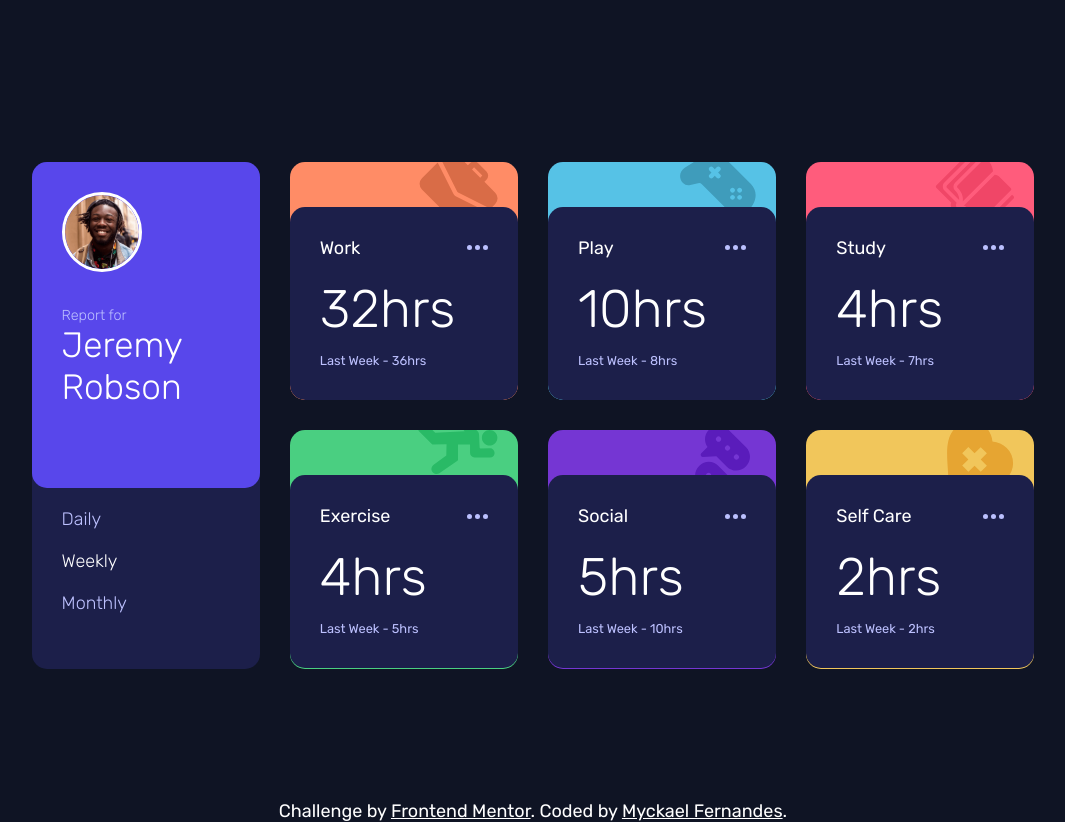
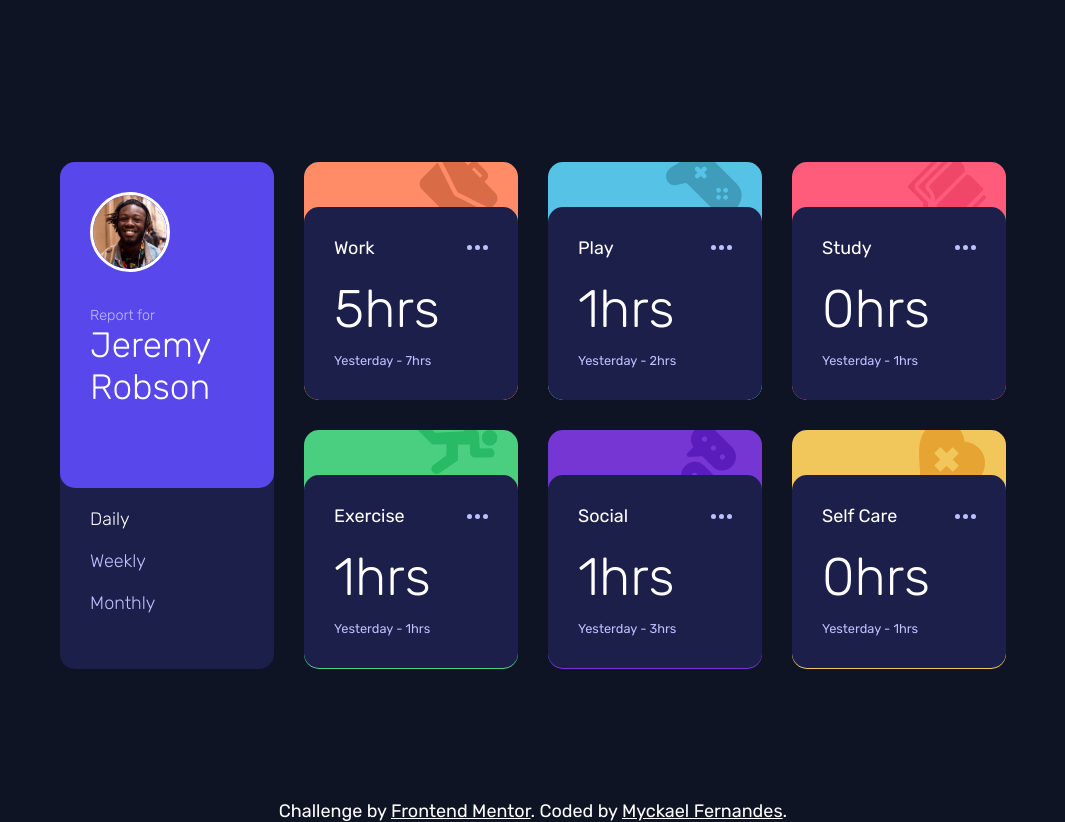
Before and after one commit to MyckaelF/time-tracking-dashboard, a plain HTML site: page index.html in a window 1280 px wide. Both pictures are taken after a click on the element "Daily". Shown: the whole page, without its empty margins (107-1172 px from the left). Drawn offline with Linux system fonts and the light colour scheme.

Commit message:
adding js

```diff
--- a/index.html
+++ b/index.html
@@ -21,9 +21,9 @@
             </div>
           </div>
           <div class="paragraphs">
-            <p>Daily</p>
-            <p class="selected">Weekly</p>
-            <p>Monthly</p>
+            <p class="p" id="daily">Daily</p>
+            <p id="weekly" class="p" selected>Weekly</p>
+            <p class="p" id="monthly">Monthly</p>
           </div>
         </div>
         <div class="caseModel work">
@@ -34,8 +34,34 @@
               <img src="images/icon-ellipsis.svg" alt="icon-ellipsis">
             </div>
             <div class="hours">
-              <h2>32hrs</h2>
+              <h2 class="h2">32hrs</h2>
               <span>Last Week - 36hrs</span>
+            </div>
+          </div>
+        </div>
+        <div class="caseModel play">
+          <img src="images/icon-play.svg" alt="icon play">
+          <div class="informationCard">
+            <div class="header">
+              <p>Play</p>
+              <img src="images/icon-ellipsis.svg" alt="icon-ellipsis">
+            </div>
+            <div class="hours">
+              <h2 class="h2">10hrs</h2>
+              <span>Last Week - 8hrs</span>
+            </div>
+          </div>
+        </div>
+        <div class="caseModel study">
+          <img src="images/icon-study.svg" alt="icon study">
+          <div class="informationCard">
+            <div class="header">
+              <p>Study</p>
+              <img src="images/icon-ellipsis.svg" alt="icon-ellipsis">
+            </div>
+            <div class="hours">
+              <h2 class="h2">4hrs</h2>
+              <span>Last Week - 7hrs</span>
             </div>
           </div>
         </div>
@@ -47,23 +73,10 @@
               <img src="images/icon-ellipsis.svg" alt="icon-ellipsis">
             </div>
             <div class="hours">
-              <h2>4hrs</h2>
+              <h2 class="h2">4hrs</h2>
               <span>Last Week - 5hrs</span>
             </div>
         </div>
-        </div>
-        <div class="caseModel play">
-          <img src="images/icon-play.svg" alt="icon play">
-          <div class="informationCard">
-            <div class="header">
-              <p>Play</p>
-              <img src="images/icon-ellipsis.svg" alt="icon-ellipsis">
-            </div>
-            <div class="hours">
-              <h2>10hrs</h2>
-              <span>Last Week - 8hrs</span>
-            </div>
-          </div>
         </div>
         <div class="caseModel social">
           <img src="images/icon-social.svg" alt="icon social">
@@ -73,24 +86,11 @@
               <img src="images/icon-ellipsis.svg" alt="icon-ellipsis">
             </div>
             <div class="hours">
-              <h2>5hrs</h2>
+              <h2 class="h2">5hrs</h2>
               <span>Last Week - 10hrs</span>
             </div>
         </div>
 
-        </div>
-        <div class="caseModel study">
-          <img src="images/icon-study.svg" alt="icon study">
-          <div class="informationCard">
-            <div class="header">
-              <p>Study</p>
-              <img src="images/icon-ellipsis.svg" alt="icon-ellipsis">
-            </div>
-            <div class="hours">
-              <h2>4hrs</h2>
-              <span>Last Week - 7hrs</span>
-            </div>
-          </div>
         </div>
         <div class="caseModel selfCare">
           <img src="images/icon-self-care.svg" alt="icon Self Care">
@@ -100,17 +100,17 @@
               <img src="images/icon-ellipsis.svg" alt="icon-ellipsis">
             </div>
             <div class="hours">
-              <h2>2hrs</h2>
+              <h2 class="h2">2hrs</h2>
               <span>Last Week - 2hrs</span>
             </div>
           </div>
         </div>
     </main>
   </div>
-
   <div class="attribution">
     Challenge by <a href="https://www.frontendmentor.io?ref=challenge" target="_blank">Frontend Mentor</a>.
     Coded by <a href="#">Myckael Fernandes</a>.
   </div>
+  <script src="js/main.js"></script>
 </body>
 </html>
--- /dev/null
+++ b/js/main.js
@@ -0,0 +1,58 @@
+const daily = document.getElementById('daily')
+const weekly = document.getElementById('weekly')
+const monthly = document.getElementById('monthly')
+const h2 = document.getElementsByClassName('h2')
+const spans = document.getElementsByTagName('span')
+const p = document.querySelectorAll('.p')
+
+const getJson = async () => {
+    const response = await fetch('../data.json')
+    return await response.json()
+}
+const getData = async (index, period) => {
+    const arr = await getJson()
+    if(period === 'daily') {
+        const dailyh2 = arr[index].timeframes.daily.current + 'hrs'
+        const spanDaily = `Yesterday - ${arr[index].timeframes.daily.previous}hrs`
+        h2[index].innerText = dailyh2
+        spans[index].innerText = spanDaily
+    }
+    else if (period === 'weekly') {
+        const weeklyh2 = arr[index].timeframes.weekly.current + 'hrs'
+        const spanWeekly = `Last Week - ${arr[index].timeframes.weekly.previous}hrs`
+        h2[index].innerText = weeklyh2
+        spans[index].innerText = spanWeekly
+    }
+    else if (period === 'monthly') {
+        const monthlyh2 = arr[index].timeframes.monthly.current + 'hrs'
+        const spanMonthly = `Last Mounth - ${arr[index].timeframes.monthly.previous}hrs`
+        h2[index].innerText = monthlyh2
+        spans[index].innerText = spanMonthly
+    }
+}
+
+let selectedIdx = 1
+
+function selectedP(index) {
+    p[selectedIdx].removeAttribute('selected')
+    p[index].setAttribute('selected', "")
+    selectedIdx = index
+}
+
+daily.onclick = () => {
+    for(i = 0; i<h2.length; i ++)
+    getData(i, 'daily')
+    selectedP(0)
+}
+
+weekly.onclick = () => {
+    for(i = 0; i<h2.length; i ++)
+    getData(i, 'weekly')
+    selectedP(1)
+}
+
+monthly.onclick = () => {
+    for(i = 0; i<h2.length; i ++)
+    getData(i, 'monthly')
+    selectedP(2)
+}
--- a/styles/style.css
+++ b/styles/style.css
@@ -72,7 +72,7 @@ body {
     padding-bottom: 25px;
 }
 
-.containerProfile  .paragraphs p.selected, .containerProfile .paragraphs p:hover {
+.containerProfile  .paragraphs [selected], .containerProfile .paragraphs p:hover {
     color: #fff;
 }
 
@@ -197,6 +197,10 @@ body {
     }
     .containerProfile .paragraphs{
        display: flex;
+       justify-content: space-between;
+    }
+    .containerProfile .paragraphs p, .containerProfile .paragraphs p:last-child {
+        padding: 20px;
     }
     .cardProfile {
         display: flex;
```
